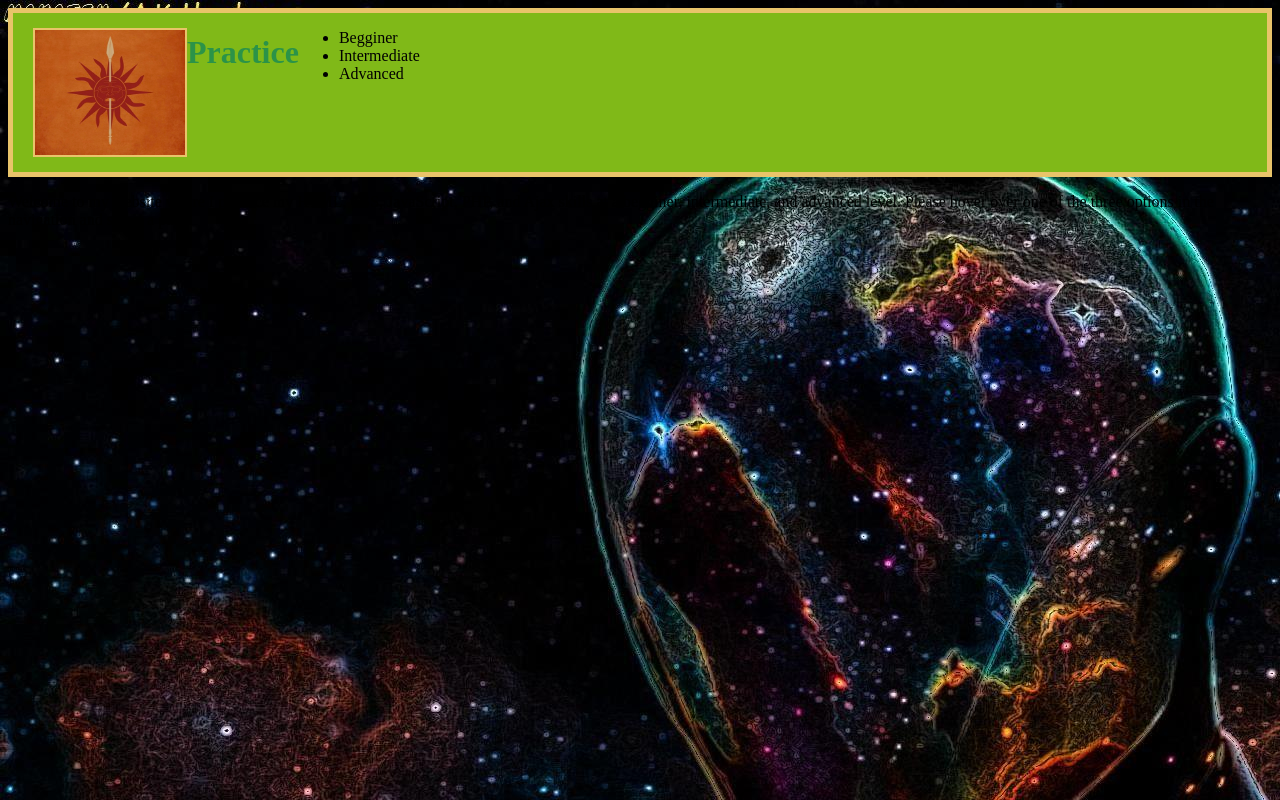
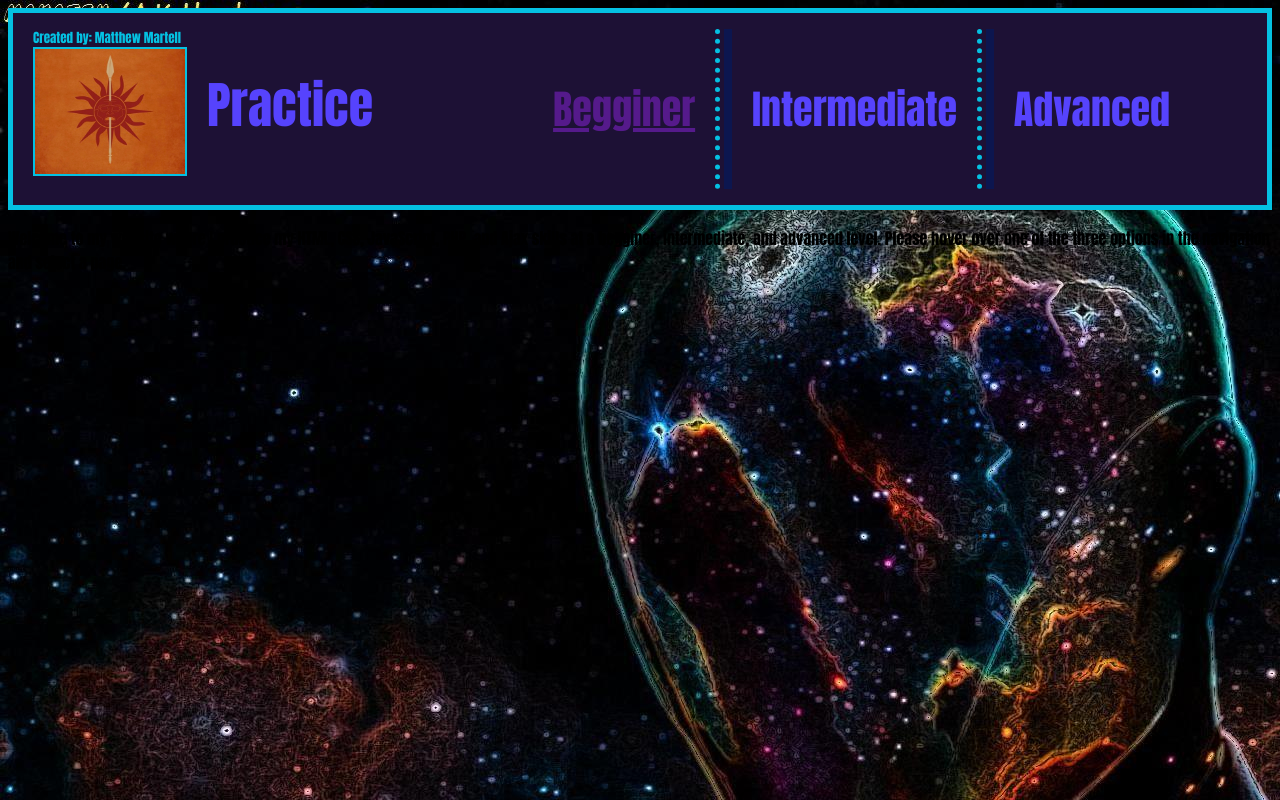
Before and after one commit to mmartell2/Website-Practice, a plain HTML site: page index.html in a window 1280 px wide. Drawn offline with Linux system fonts and the light colour scheme.

Commit message:
homepage work

```diff
--- a/index.html
+++ b/index.html
@@ -7,18 +7,19 @@
 
         <div class="navbar-container">
             <div>
+                <p class="nav-p">Created by: Matthew Martell</p>
                 <a href="index.html"><img class="nav-img" src="img/House Martell.jpeg" alt=""></a>
             </div>
             <div>
                 <h1 class="nav-h1">Practice</h1>
             </div>
-            <div>
+
                 <ul class="nav-list">
-                    <li>Begginer</li>
+                    <li><a href="">Begginer</a></li>
                     <li>Intermediate</li>
                     <li>Advanced</li>
                 </ul>
-            </div>
+
         </div>
     </header>
     <body>
--- a/style.css
+++ b/style.css
@@ -1,28 +1,65 @@
 
 body {
-    background-color: #2B9348;
+    background-color: #1d1135;
     background-image: url(img/wp2342140.jpeg);
+    font-family: Impact, Haettenschweiler, 'Arial Narrow Bold', sans-serif;
 }
 
 .navbar-container {
-    background-color: #80B918;
-    border: solid #E9C46A 5px;
+    background-color: #1d1135;
+    border: solid #04C1E2 5px;
     display: flex;
+    padding: 0px;
+
 }
 
 .nav-img {
-    border: solid #E9C46A 2px;
+    border: solid #04C1E2 2px;
     width: 150px;
-    margin-top: 15px;
+    margin-top: 0px;
     margin-left: 20px;
     margin-bottom: 15px;
 
 }
 
 .nav-h1 {
-    color: #2B9348;
+    color: #5643fd;
+    font-size: 50px;
+    text-align: center;
+    padding: 20px 20px;
 
 }
 
 .nav-list {
+    list-style: none;
+    margin-left: 100px;
 }
+
+
+
+.nav-list li {
+    color: #5643fd;
+    display: inline-block;
+    font-size: 40px;
+    padding: 50px 20px;
+}
+
+.nav-list li:hover {
+    opacity: 50%;
+}
+
+.nav-list li:not(:last-child) {
+    border-right: #04C1E2 dotted 5px;
+}
+
+.nav-list li:not(:first-child) {
+    border-left: #0c164f solid 8px;
+}
+
+.nav-p {
+    font-size: 13px;
+    margin-top: 15px;
+    margin-bottom: 0;
+    margin-left: 20px;
+    color: #04C1E2;
+}
```
